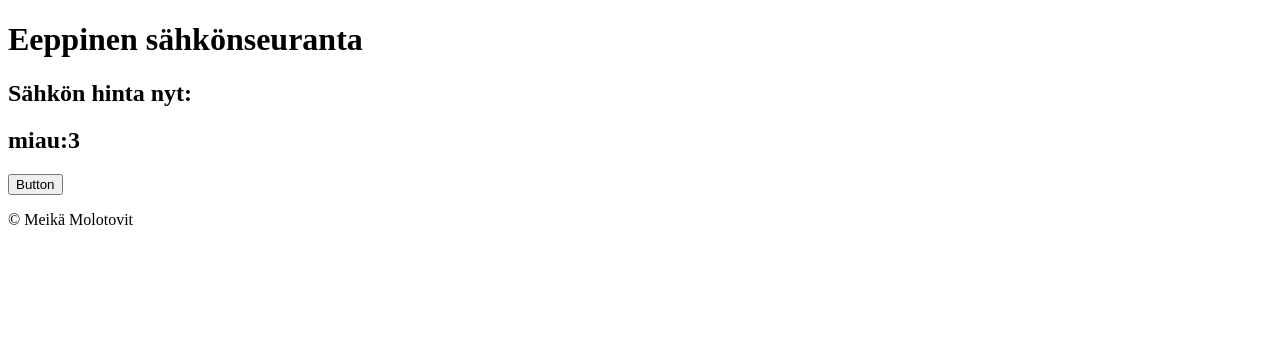
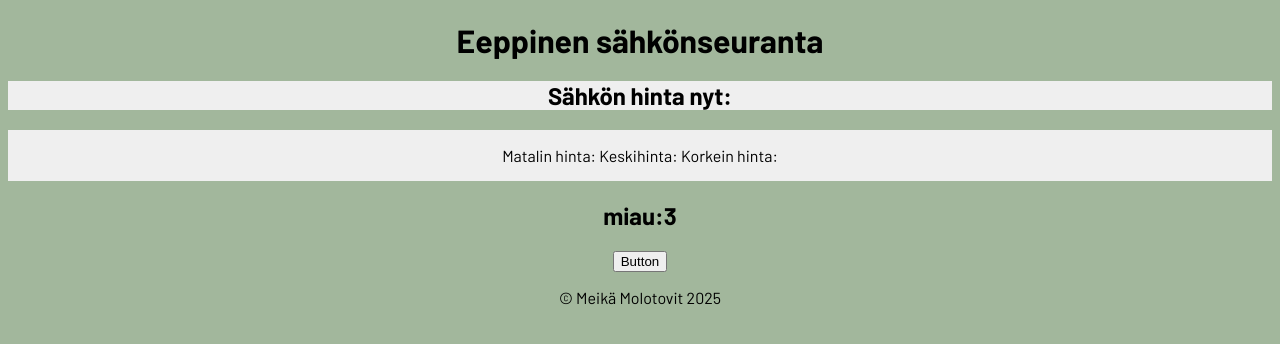
Before and after one commit to Bluekayed/Price-of-electricity, a plain HTML site: page index.html in a window 1280 px wide. Drawn offline with Linux system fonts and the light colour scheme.

Commit message:
Add authors, add elements to HTML and start CSS styling

```diff
--- a/index.html
+++ b/index.html
@@ -3,7 +3,7 @@
 <head>
     <meta charset="UTF-8">
     <meta name="viewport" content="width=device-width, initial-scale=1.0">
-    <meta name="author" content="">
+    <meta name="author" content="Kaija Ratinen, Mikael Laakso, Juho Nissinen, Sara Vesterinen">
     <link rel="stylesheet" href="styles.css">
     <title>Eeppinen sähkönseuranta</title>
 </head>
@@ -19,19 +19,22 @@
         <section id="home-appliances">
 
         </section>
-        <section id="min-max-prices">
+        <section class="min-max-prices">
             <div id="avg-price">
+                <p>Matalin hinta:</p>
             </div>
             <div id="min-price">
+                <p>Keskihinta:</p>
             </div>
             <div id="max-price">
+                <p>Korkein hinta:</p>
             </div>
         </section>
         <h2>miau:3</h2>
         <button type="submit" id="data">Button</button>
     </main>
     <footer>
-        <p>&#169 Meikä Molotovit</p>
+        <p>&#169 Meikä Molotovit 2025</p>
     </footer>
     <script src="main.js"></script>
 </body>
--- a/styles.css
+++ b/styles.css
@@ -0,0 +1,19 @@
+@import url('https://fonts.googleapis.com/css2?family=Barlow:ital,wght@0,100;0,200;0,300;0,400;0,500;0,600;0,700;0,800;0,900;1,100;1,200;1,300;1,400;1,500;1,600;1,700;1,800;1,900&display=swap');
+
+body{
+    background-color: #A2B79C;
+    font-family: "Barlow";
+    text-align: center;
+}
+
+section{
+    background-color: #EFEFEF;
+}
+
+div.min-max-prices{
+    display: inline;
+}
+
+#avg-price, #min-price, #max-price{
+    display: inline-block;
+}
```
